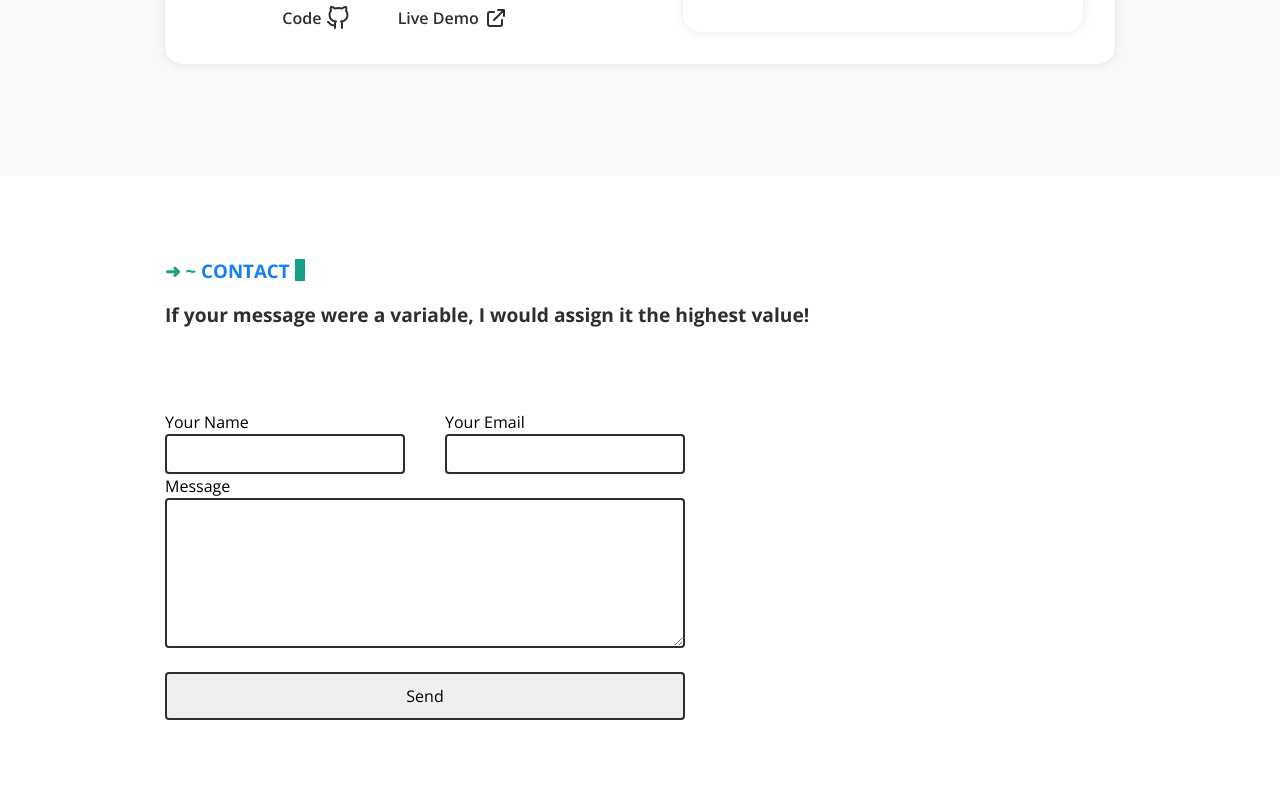
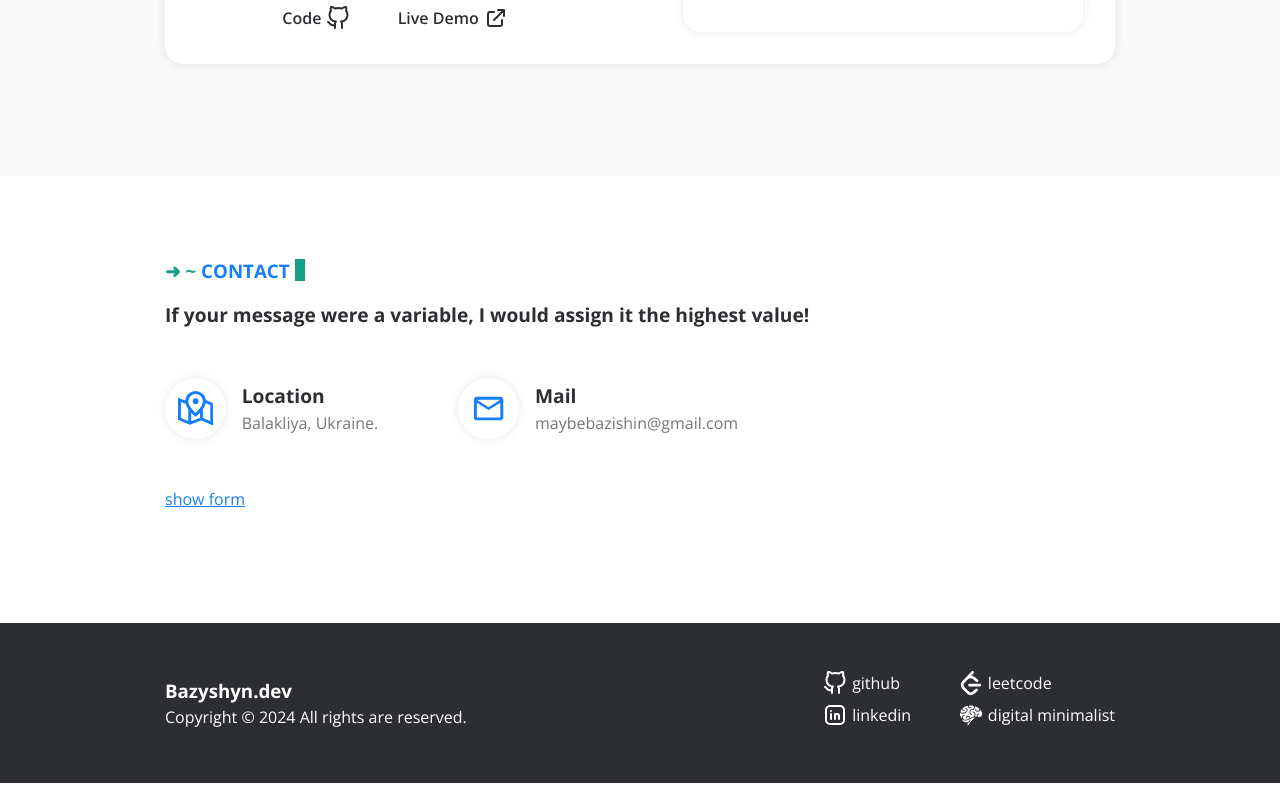
Before and after one commit to BazyshynAnton/Bazyshyn-Website, a React (Vite) app: page / in a window 1280 px wide. Shown: the part 2288-3088 px from the top of the page. Built offline with nearby package versions, Linux system fonts and the light colour scheme.

Commit message:
commit-7 add Footer component and update ContactSection styles

```diff
--- a/src/App.jsx
+++ b/src/App.jsx
@@ -1,5 +1,6 @@
 import AboutMyself from './components/aboutMyself/AboutMyself'
 import ContactSection from './components/contactSection/ContactSection'
+import Footer from './components/footer/Footer'
 import IntroductorySection from './components/introductorySection/IntroductorySection'
 import PetProjects from './components/petProjects/PetProjects'
 
@@ -10,6 +11,7 @@ const App = () => {
       <AboutMyself />
       <PetProjects />
       <ContactSection />
+      <Footer />
     </>
   )
 }
--- a/src/components/contactSection/ContactSection.jsx
+++ b/src/components/contactSection/ContactSection.jsx
@@ -2,13 +2,22 @@ import ContactText from './contentOfContactSection/ContactText'
 
 import styles from './ContactSection.module.css'
 import EmailMessage from './contentOfContactSection/EmailMessage'
+import LinksToContacts from './contentOfContactSection/LinksToContacts'
+import { useState } from 'react'
 
 const ContactSection = () => {
+  const [showForm, setShowForm] = useState(false)
+
+  const handleShowForm = () => {
+    setShowForm(!showForm)
+  }
+
   return (
     <div className="my-container">
       <div className={styles.containerOfContact}>
         <ContactText />
-        <EmailMessage />
+        <LinksToContacts showForm={showForm} handleShowForm={handleShowForm} />
+        {showForm && <EmailMessage />}
       </div>
     </div>
   )
--- a/src/components/contactSection/ContactSection.module.css
+++ b/src/components/contactSection/ContactSection.module.css
@@ -4,7 +4,7 @@
 
 /* ContactText.jsx */
 .containerContactText {
-  padding-bottom: 5rem;
+  padding-bottom: 3rem;
 }
 
 .containerContactText h3 {
@@ -30,11 +30,16 @@
 .nameEmailBlock {
   display: flex;
   justify-content: space-between;
+  padding-bottom: 1rem;
 }
 
 .nameEmailBlock div {
   display: flex;
   flex-direction: column;
+}
+.formEmail label {
+  font-size: 1.1rem;
+  color: #2d2e32;
 }
 
 .nameEmailBlock input {
@@ -74,3 +79,48 @@
   cursor: pointer;
   background-color: #efefef;
 }
+
+/*LinksToContacts.jsx */
+
+.linksToContactsContainer {
+  display: flex;
+  gap: 5rem;
+  padding-bottom: 3rem;
+}
+
+.myLocation,
+.myMail {
+  display: flex;
+  align-items: center;
+  gap: 1rem;
+  cursor: pointer;
+}
+
+.myLocation h3,
+.myMail h3 {
+  font-size: 1.2rem;
+  color: #2d2e32;
+}
+.myLocation p,
+.myMail a {
+  font-size: 1rem;
+  color: #767676;
+  transition: all 0.1s ease-in-out;
+}
+
+.myLocation:hover p,
+.myMail:hover a {
+  color: #147efb;
+}
+
+.showFormButton {
+  display: inline-block;
+  color: #147efb;
+  transition: all 0.1s ease-in-out;
+  text-decoration: underline;
+  cursor: pointer;
+}
+
+.showFormButton:hover {
+  text-decoration: none;
+}
--- a/src/components/contactSection/contentOfContactSection/EmailMessage.jsx
+++ b/src/components/contactSection/contentOfContactSection/EmailMessage.jsx
@@ -1,4 +1,6 @@
-import { useEffect, useRef, useState } from 'react'
+import { useState } from '../../shared/utils/reactImports'
+import { useRef } from 'react'
+
 import emailjs from '@emailjs/browser'
 
 import styles from '../ContactSection.module.css'
--- /dev/null
+++ b/src/components/contactSection/contentOfContactSection/LinksToContacts.jsx
@@ -0,0 +1,54 @@
+import { GrMapLocation } from 'react-icons/gr'
+import { MdOutlineEmail } from 'react-icons/md'
+
+import styles from '../ContactSection.module.css'
+
+const stylesForIcons = { fontSize: '2.2rem', color: '#147efb' }
+const stylerForBorderLinks = {
+  borderRadius: '50%',
+  background: '#fff',
+  padding: '0.8rem',
+  display: 'flex',
+  alignItems: 'center',
+  boxShadow: '0 0 10px rgba(0, 0, 0, 0.1)',
+}
+const LinksToContacts = ({ handleShowForm, showForm }) => {
+  return (
+    <div
+      style={{
+        paddingBottom: '2rem',
+      }}
+    >
+      <div className={styles.linksToContactsContainer}>
+        <div className={styles.myLocation}>
+          <span style={stylerForBorderLinks}>
+            <GrMapLocation style={stylesForIcons} />
+          </span>
+          <div>
+            <h3>Location</h3>
+            <p>Balakliya, Ukraine.</p>
+          </div>
+        </div>
+        <div className={styles.myMail}>
+          <span style={stylerForBorderLinks}>
+            <MdOutlineEmail style={stylesForIcons} />
+          </span>
+          <div>
+            <h3>Mail</h3>
+            <a
+              style={{ textDecoration: 'none' }}
+              href="mailto:maybebazishin@gmail.com"
+            >
+              maybebazishin@gmail.com
+            </a>
+          </div>
+        </div>
+      </div>
+      <p onClick={handleShowForm} className={styles.showFormButton}>
+        {!showForm ? 'show' : 'hide'} form
+      </p>
+    </div>
+  )
+}
+
+export default LinksToContacts
--- /dev/null
+++ b/src/components/footer/Footer.jsx
@@ -0,0 +1,60 @@
+import { GiBrain } from 'react-icons/gi'
+import { SiLeetcode } from 'react-icons/si'
+import { FiGithub, TbBrandLinkedin } from '../shared/iconImports/iconImports'
+
+import styles from './Footer.module.css'
+
+const Footer = () => {
+  const DATE = new Date().getFullYear()
+  return (
+    <div style={{ background: '#2d2e32', color: '#fff' }}>
+      <div className="my-container">
+        <div className={styles.containerFooter}>
+          <div>
+            <h3>Bazyshyn.dev</h3>
+            <p>Copyright © {DATE} All rights are reserved.</p>
+          </div>
+          <div className={styles.usefulLinks}>
+            <ul>
+              <li>
+                <a
+                  href="https://github.com/BazyshynAnton"
+                  rel="noreferrer"
+                  target="_blank"
+                >
+                  <FiGithub />
+                  <p>github</p>
+                </a>
+              </li>
+              <li>
+                <a href="" rel="noreferrer" target="_blank">
+                  <TbBrandLinkedin />
+                  <p> linkedin</p>
+                </a>
+              </li>
+            </ul>
+            <ul>
+              <li>
+                <a
+                  href="https://leetcode.com/bazyshyn_anton/"
+                  rel="noreferrer"
+                  target="_blank"
+                >
+                  <SiLeetcode /> <p> leetcode</p>
+                </a>
+              </li>
+              <li>
+                <a href="" rel="noreferrer" target="_blank">
+                  <GiBrain />
+                  <p>digital minimalist</p>
+                </a>
+              </li>
+            </ul>
+          </div>
+        </div>
+      </div>
+    </div>
+  )
+}
+
+export default Footer
--- /dev/null
+++ b/src/components/footer/Footer.module.css
@@ -0,0 +1,46 @@
+.containerFooter {
+  padding: 3rem 0rem;
+  display: flex;
+  justify-content: space-between;
+  align-items: center;
+}
+
+.usefulLinks {
+  display: flex;
+  gap: 3rem;
+}
+.usefulLinks ul {
+  padding: 0;
+  margin: 0;
+}
+.usefulLinks ul li {
+  color: #fff;
+  list-style: none;
+  margin-bottom: 0.5rem;
+  display: flex;
+  align-items: center;
+  gap: 0.5rem;
+}
+
+.usefulLinks ul li a {
+  display: inline-flex;
+  align-items: center;
+  gap: 0.3rem;
+  cursor: pointer;
+  color: #fff;
+  text-decoration: none;
+}
+
+.usefulLinks ul li a svg {
+  font-size: 1.5rem;
+}
+
+.usefulLinks ul li a svg,
+.usefulLinks ul li a p {
+  transition: all 0.1s ease-in-out;
+}
+
+.usefulLinks ul li a:hover svg,
+.usefulLinks ul li a:hover p {
+  color: #147efb;
+}
--- a/src/index.css
+++ b/src/index.css
@@ -90,7 +90,7 @@ select {
   width: 13px;
   height: 13px;
   border-radius: 50%;
-  background: #000000;
+  background: #2d2e32;
   animation-timing-function: cubic-bezier(0, 1, 1, 0);
 }
 .lds-ellipsis div:nth-child(1) {
```
